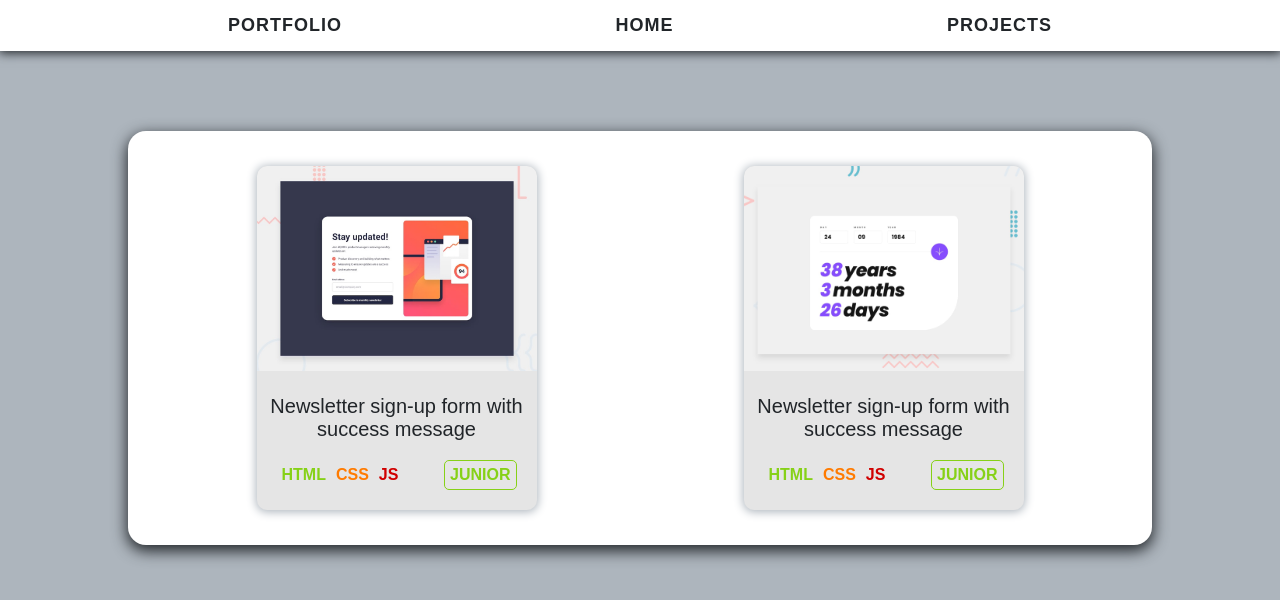
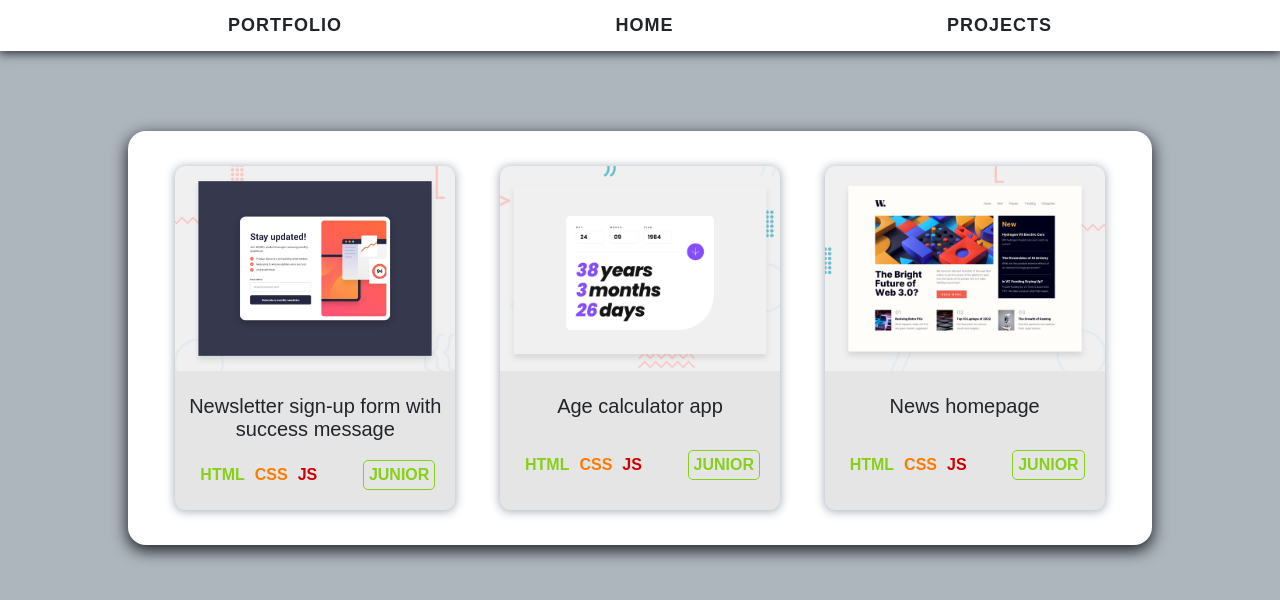
Before and after one commit to DeanMustafa/Frontend-Mentor, a plain HTML site: page pages/sections/junior.html in a window 1280 px wide. Drawn offline with Linux system fonts and the light colour scheme.

Commit message:
deploy junior projects 3

```diff
--- a/pages/sections/junior.html
+++ b/pages/sections/junior.html
@@ -60,7 +60,7 @@
           target="_blank"
           class="sub-title"
           href="../02-Junior-challenges/02-AgeCalculatorApp/code/index.html"
-          >Newsletter sign-up form with success message</a
+          >Age calculator app</a
         >
         <div class="content">
           <div class="languages">
@@ -72,6 +72,29 @@
         </div>
       </div>
       <!-- ----- 3 ----- -->
+      <div class="card">
+        <a
+          target="_blank"
+          class="card-img"
+          href="../02-Junior-challenges/03-NewsHomepage/code/index.html"
+          ><img class="image" src="../assets/projects-junior/03.jpg" alt="#"
+        /></a>
+        <a
+          target="_blank"
+          class="sub-title"
+          href="../02-Junior-challenges/03-NewsHomepage/code/index.html"
+          >News homepage</a
+        >
+        <div class="content">
+          <div class="languages">
+            <p class="html">HTML</p>
+            <p class="css">CSS</p>
+            <p class="js">JS</p>
+          </div>
+          <p class="difficulty">JUNIOR</p>
+        </div>
+      </div>
+      <!-- ----- 4 ----- -->
     </div>
   </body>
 </html>
```
